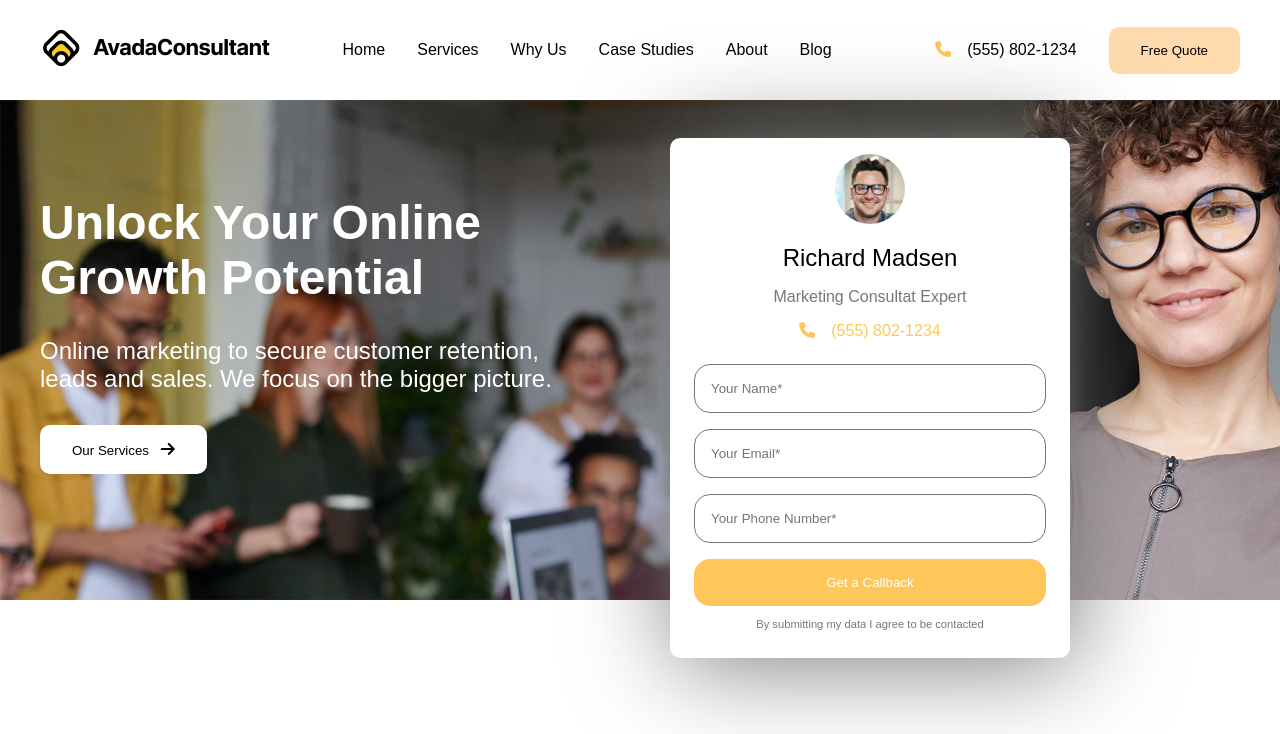
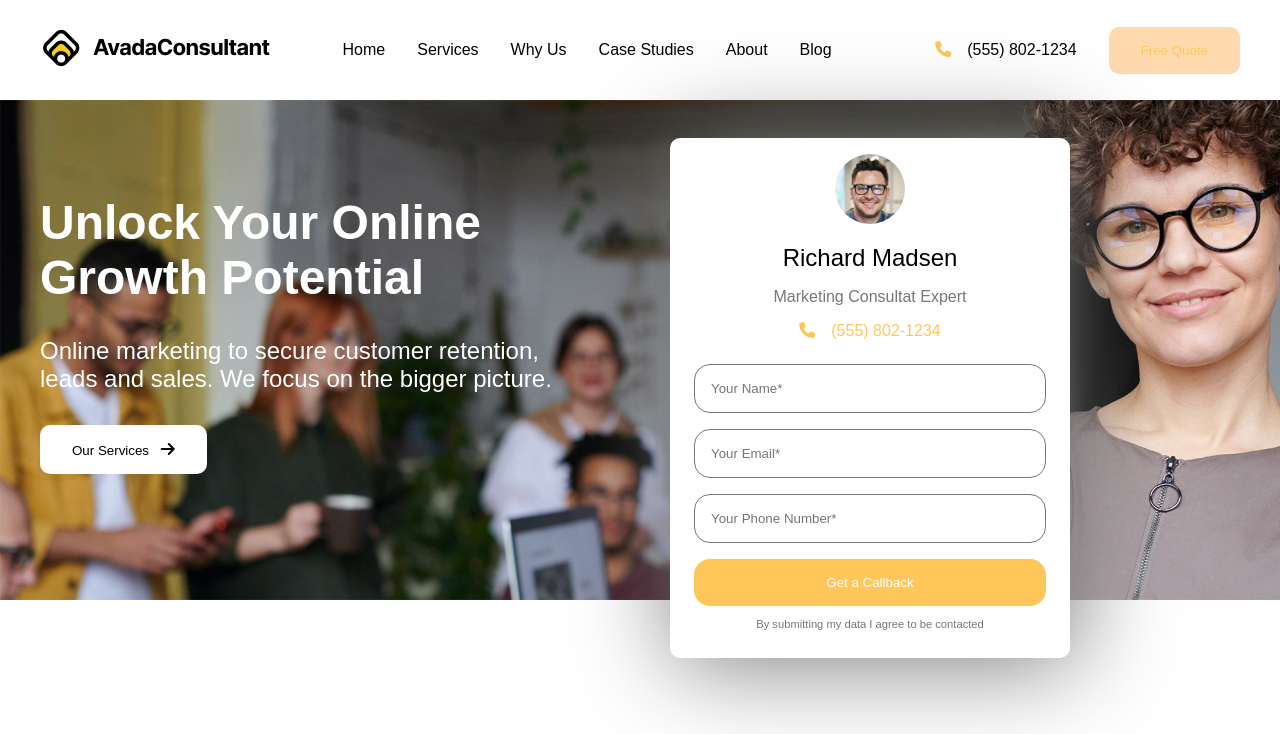
Before and after one commit to Serena-Dong/proj-html-vuejs, a Vue app: page / in a window 1280 px wide. Shown: the top 734 px of the page. Built offline with nearby package versions, Linux system fonts and the light colour scheme.

Commit message:
button a color

```diff
--- a/src/components/AppHeader.vue
+++ b/src/components/AppHeader.vue
@@ -78,4 +78,8 @@ a {
         border-bottom: 2px solid $ochre;
     }
 }
+
+button a {
+    color: $ochre;
+}
 </style>
```
